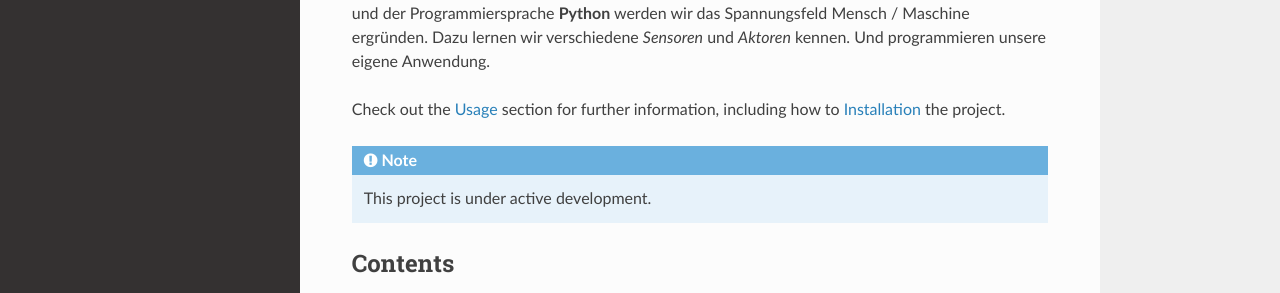
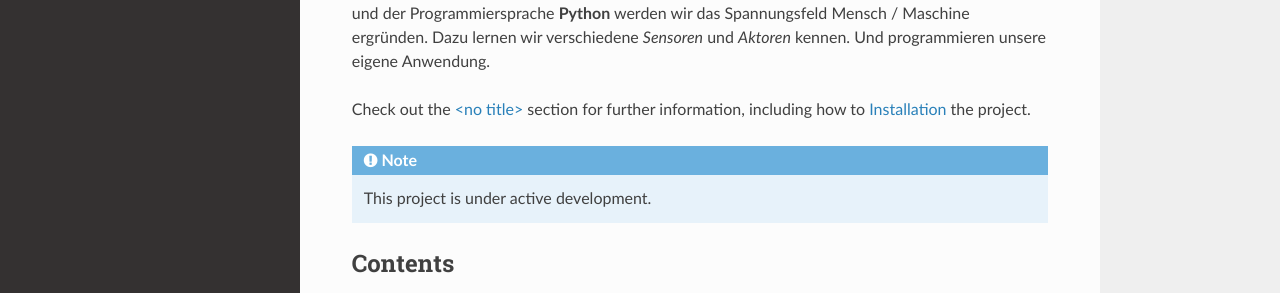
Before and after one commit to HAWK-Computing/physicalcomputing, a Sphinx documentation site: the page built from docs/source/index.rst, in a window 1280 px wide. Shown: the part 182-475 px from the top of the page. Built offline with Sphinx 7.4.7 and the Read the Docs theme 2.0.0, drawn with Linux system fonts in a browser that asks for light colours.

Commit message:
Update index.rst

```diff
--- a/docs/source/index.rst
+++ b/docs/source/index.rst
@@ -5,7 +5,7 @@
 Mit dem **Raspberry Pi Pico** und der Programmiersprache **Python** werden wir das Spannungsfeld Mensch / Maschine ergründen.
 Dazu lernen wir verschiedene *Sensoren* und *Aktoren* kennen. Und programmieren unsere eigene Anwendung.
 
-Check out the :doc:`usage` section for further information, including
+Check out the :doc:`gettingstarted` section for further information, including
 how to :ref:`installation` the project.
 
 .. note::
```
Also changed, not shown: other parts of docs/source/index.rst (+1 -1 lines).
